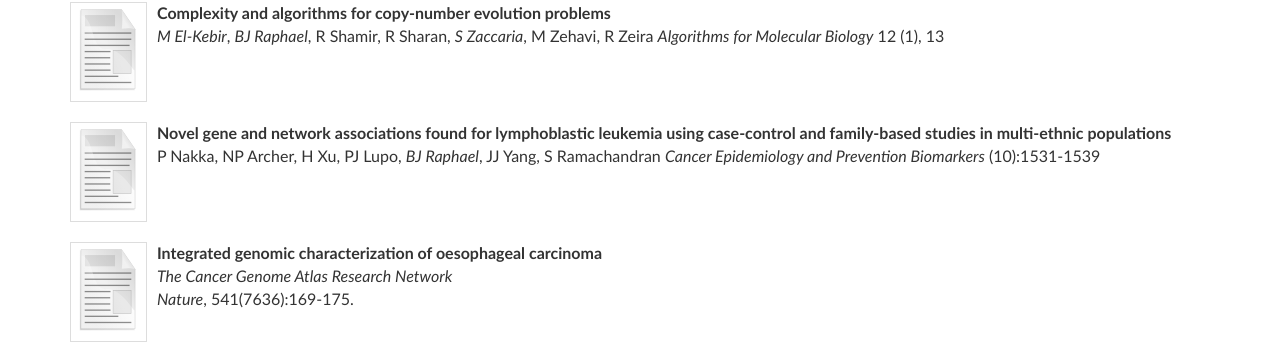
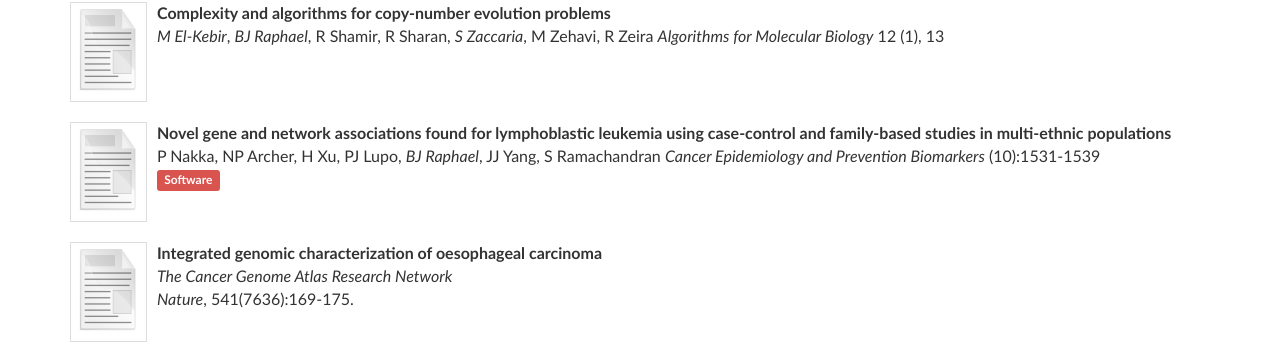
Before and after one commit to raphael-group/raphael-group.github.io, a Jekyll site: the page built from publications/index.md, in a window 1280 px wide and 900 px high, scrolled down 3103 px. Shown: the part 87-447 px from the top of the window. Built offline with Jekyll 4.4.1, drawn with Linux system fonts in a browser that asks for light colours; nearby versions of some CDN libraries; comment, search, counter and statistics services are not loaded.

Commit message:
Update index.md

```diff
--- a/publications/index.md
+++ b/publications/index.md
@@ -265,6 +265,10 @@ container_css_class: container publications
 	P Nakka, NP Archer, H Xu, PJ Lupo, _BJ Raphael_, JJ Yang, S Ramachandran
 	*Cancer Epidemiology and Prevention Biomarkers*  (10):1531-1539
 
+	<span class="label label-danger">
+		<a href="https://github.com/ramachandran-lab/PEGASUS">Software</a>
+	</span>
+
 
 * [![TCGAESCA](../assets/img/papers/missing.svg)](http://www.nature.com/nature/journal/v541/n7636/full/nature20805.html)
 	**Integrated genomic characterization of oesophageal carcinoma**
```
